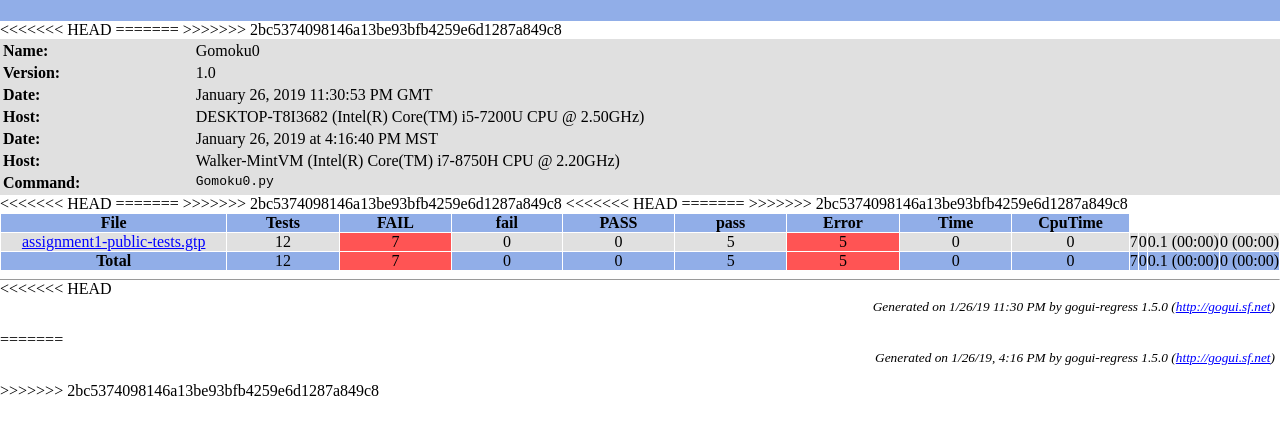
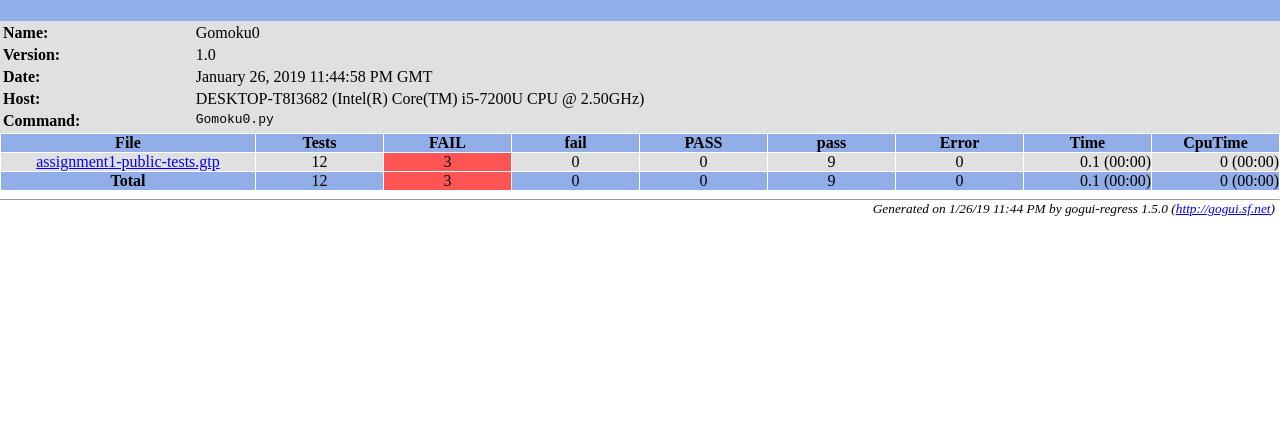
Before and after one commit to cmput496-dw/Assignment-1, a plain HTML site: page index.html in a window 1280 px wide. Shown: the part 43-478 px from the top of the page. Drawn offline with Linux system fonts and the light colour scheme.

Commit message:
fixed final-result

```diff
--- a/index.html
+++ b/index.html
@@ -18,13 +18,8 @@ body { margin:0; }
 <table width="100%" bgcolor="#e0e0e0">
 <tr><th align="left">Name:</th><td>Gomoku0</td></tr>
 <tr><th align="left">Version:</th><td>1.0</td></tr>
-<<<<<<< HEAD
-<tr><th align="left">Date:</th><td>January 26, 2019 11:30:53 PM GMT</td></tr>
+<tr><th align="left">Date:</th><td>January 26, 2019 11:44:58 PM GMT</td></tr>
 <tr><th align="left">Host:</th><td>DESKTOP-T8I3682 (Intel(R) Core(TM) i5-7200U CPU @ 2.50GHz)</td></tr>
-=======
-<tr><th align="left">Date:</th><td>January 26, 2019 at 4:16:40 PM MST</td></tr>
-<tr><th align="left">Host:</th><td>Walker-MintVM (Intel(R) Core(TM) i7-8750H CPU @ 2.20GHz)</td></tr>
->>>>>>> 2bc5374098146a13be93bfb4259e6d1287a849c8
 <tr><th align="left" valign="top">Command:</th>
 <td valign="top"><tt>Gomoku0.py</tt></td></tr>
 </table>
@@ -55,19 +50,11 @@ body { margin:0; }
 </thead>
 <tr align="center" bgcolor="#e0e0e0">
 <td><a href="assignment1-public-tests.gtp.html">assignment1-public-tests.gtp</a></td><td>12</td>
-<<<<<<< HEAD
-<td bgcolor="#ff5454">7</td>
+<td bgcolor="#ff5454">3</td>
 <td>0</td>
 <td>
 0</td>
-<td>5</td>
-=======
-<td bgcolor="#ff5454">5</td>
-<td>0</td>
-<td>
-0</td>
-<td>7</td>
->>>>>>> 2bc5374098146a13be93bfb4259e6d1287a849c8
+<td>9</td>
 <td>
 0</td>
 <td align="right">0.1&nbsp;(00:00)</td>
@@ -76,19 +63,11 @@ body { margin:0; }
 <tfoot align="center">
 <tr align="center" bgcolor="#91aee8">
 <td><b>Total</b></td><td>12</td>
-<<<<<<< HEAD
-<td bgcolor="#ff5454">7</td>
+<td bgcolor="#ff5454">3</td>
 <td>0</td>
 <td>
 0</td>
-<td>5</td>
-=======
-<td bgcolor="#ff5454">5</td>
-<td>0</td>
-<td>
-0</td>
-<td>7</td>
->>>>>>> 2bc5374098146a13be93bfb4259e6d1287a849c8
+<td>9</td>
 <td>
 0</td>
 <td align="right">0.1&nbsp;(00:00)</td>
@@ -97,10 +76,6 @@ body { margin:0; }
 </tfoot>
 </table>
 <hr style="margin-bottom:0" size="1">
-<<<<<<< HEAD
-<p style="margin-top:1; margin-right:5" align="right"><i><small>Generated on 1/26/19 11:30 PM by gogui-regress 1.5.0 (<a href="http://gogui.sf.net">http://gogui.sf.net</a>)</small></i></p>
-=======
-<p style="margin-top:1; margin-right:5" align="right"><i><small>Generated on 1/26/19, 4:16 PM by gogui-regress 1.5.0 (<a href="http://gogui.sf.net">http://gogui.sf.net</a>)</small></i></p>
->>>>>>> 2bc5374098146a13be93bfb4259e6d1287a849c8
+<p style="margin-top:1; margin-right:5" align="right"><i><small>Generated on 1/26/19 11:44 PM by gogui-regress 1.5.0 (<a href="http://gogui.sf.net">http://gogui.sf.net</a>)</small></i></p>
 </body>
 </html>
```
Also changed, not shown: assignment1-public-tests.gtp.html (+7 -28 lines), assignment1-public-tests.gtp.out.html (+4 -31 lines), 2 other files.
